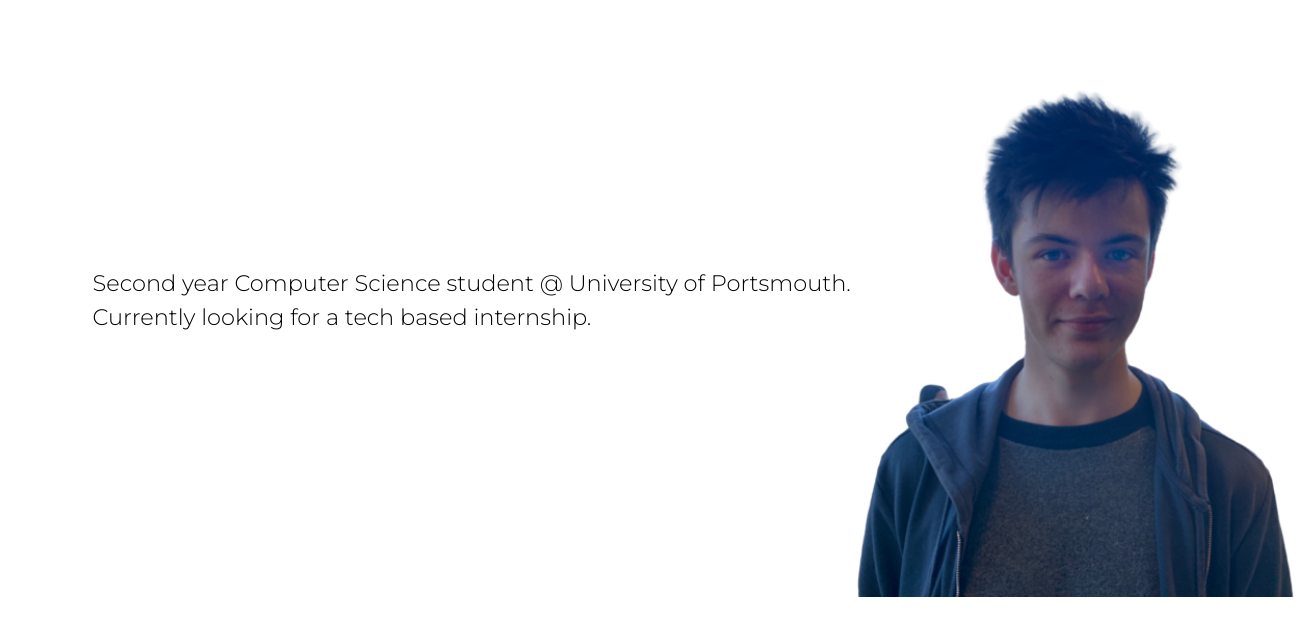
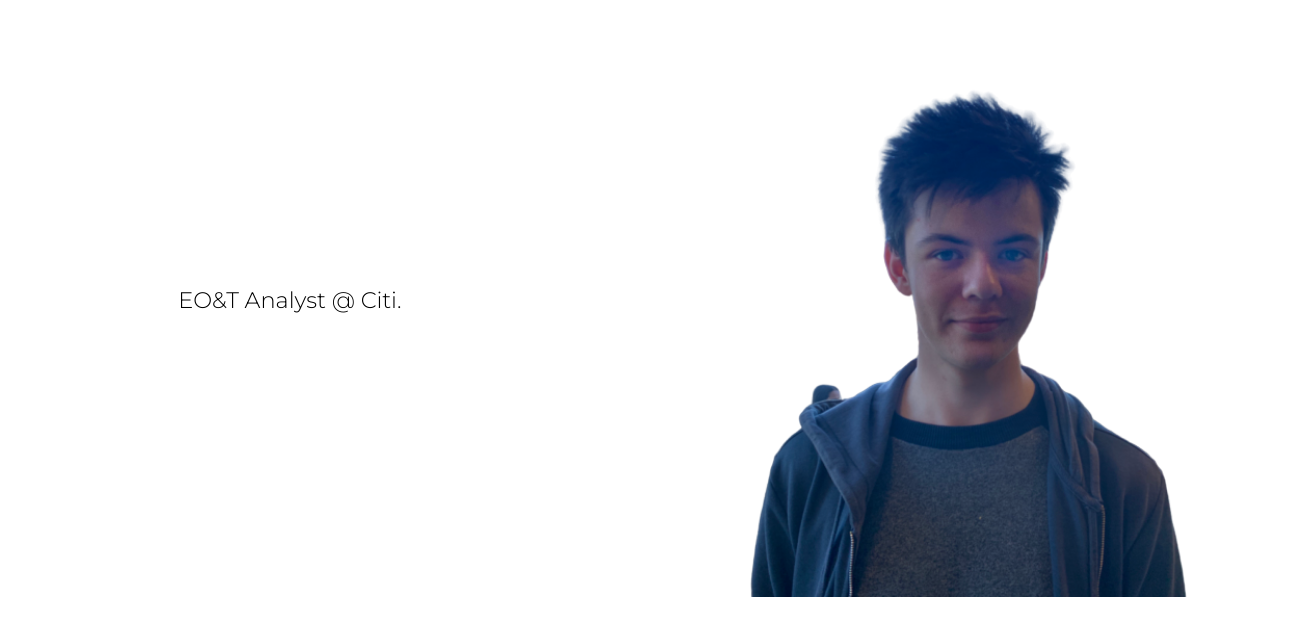
Before and after one commit to harveyjones01/Portfolio, a plain HTML site: page index.html in a window 1280 px wide. Shown: the part 139-774 px from the top of the page, 1301 px wide, since content can reach past the window. Drawn offline with Linux system fonts and the light colour scheme.

Commit message:
Update index.html

```diff
--- a/index.html
+++ b/index.html
@@ -45,8 +45,7 @@
     <div id="mid-container">
         <div id="front-text-container">
             <p class="text" id="front-text">
-                <span>Second year Computer Science student @ University of Portsmouth.</span>
-                <span>Currently looking for a tech based internship.</span>
+                <span>EO&T Analyst @ Citi.</span>
             </p>
         </div>
         <div class="empty-space"></div>
```
